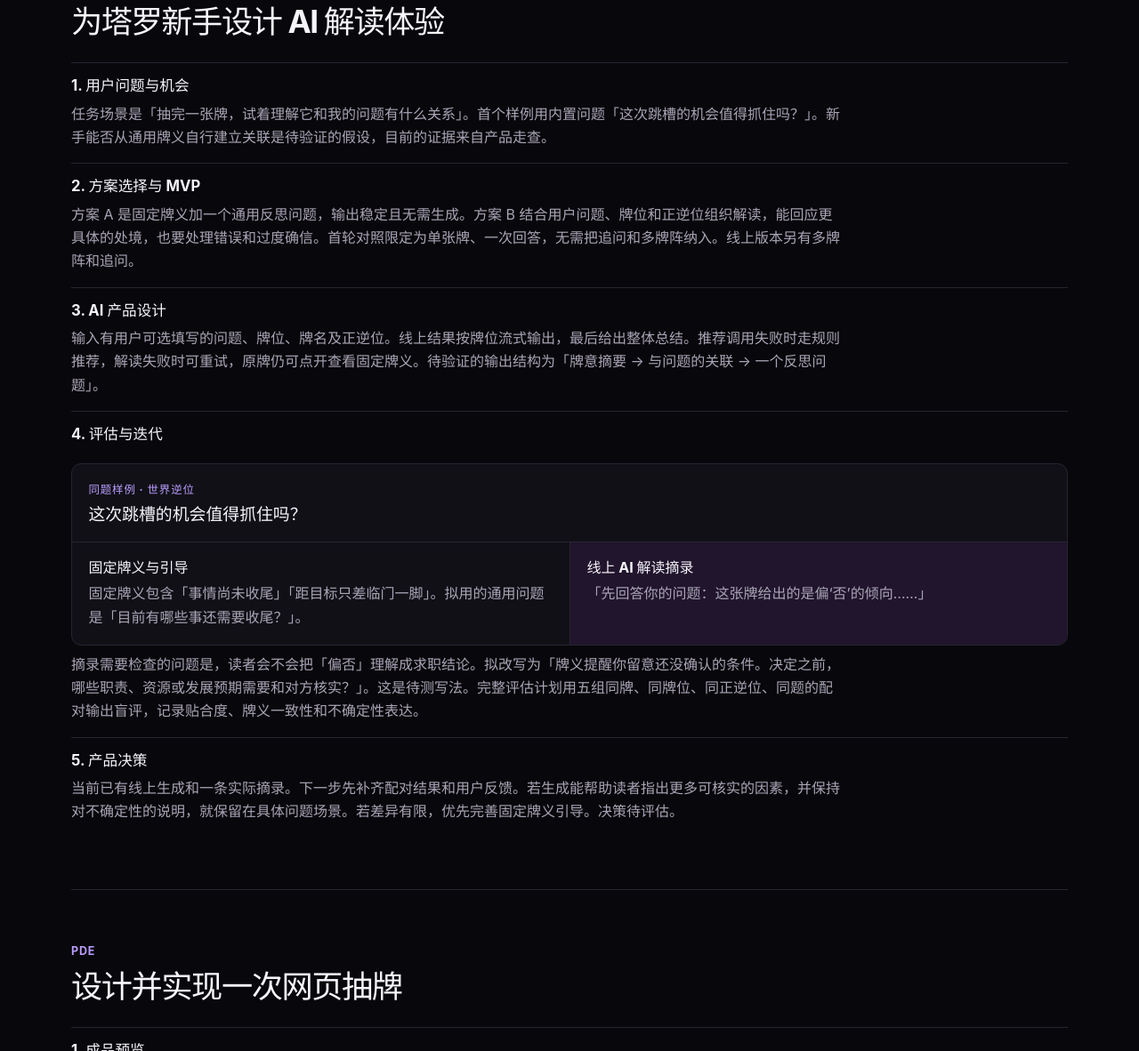
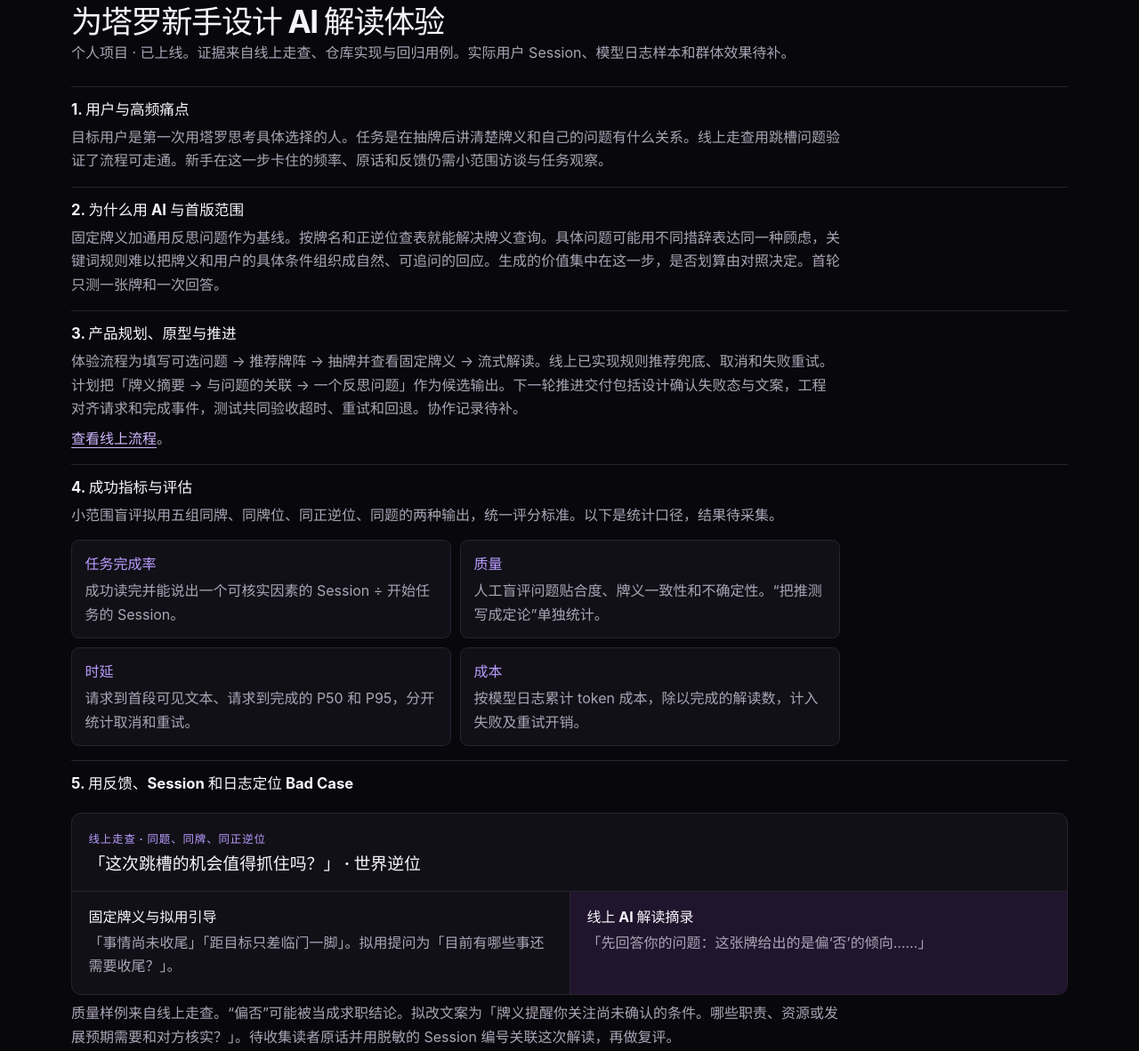
Before and after one commit to ddl123123123/Ai-PM, a plain HTML site: page dist/index.html in a window 1280 px wide. Shown: the part 2187-3369 px from the top of the page at 89% size. Drawn offline with Linux system fonts and the light colour scheme.

Commit message:
Document verifiable decisions for each AI-PM case

```diff
--- a/dist/index.html
+++ b/dist/index.html
@@ -72,34 +72,42 @@
         <header class="case-header">
           <p class="eyebrow">ORAE</p>
           <h2 id="orae-title">从一张牌到一次解读</h2>
-          <div class="case-links"><a class="button light" href="https://tarot.anois.site/" target="_blank" rel="noopener">体验线上 Demo</a><a class="button ghost" href="#ai-pm">AI-PM 五章</a><a class="button ghost" href="#pde">PDE 五章</a></div>
+          <div class="case-links"><a class="button light" href="https://tarot.anois.site/" target="_blank" rel="noopener">体验线上 Demo</a><a class="button ghost" href="#ai-pm">AI-PM 决策链</a><a class="button ghost" href="#pde">PDE 五章</a></div>
         </header>
         <section id="ai-pm" class="case-track" aria-labelledby="orae-pm-title">
           <p class="eyebrow">AI-PM</p>
           <h3 id="orae-pm-title">为塔罗新手设计 AI 解读体验</h3>
+          <p class="case-intro">个人项目 · 已上线。证据来自线上走查、仓库实现与回归用例。实际用户 Session、模型日志样本和群体效果待补。</p>
           <div class="chapters">
             <section class="chapter">
-              <h4>1. 用户问题与机会</h4><p>任务场景是「抽完一张牌，试着理解它和我的问题有什么关系」。首个样例用内置问题「这次跳槽的机会值得抓住吗？」。新手能否从通用牌义自行建立关联是待验证的假设，目前的证据来自产品走查。</p>
+              <h4>1. 用户与高频痛点</h4>
+              <p>目标用户是第一次用塔罗思考具体选择的人。任务是在抽牌后讲清楚牌义和自己的问题有什么关系。线上走查用跳槽问题验证了流程可走通。新手在这一步卡住的频率、原话和反馈仍需小范围访谈与任务观察。</p>
             </section>
             <section class="chapter">
-              <h4>2. 方案选择与 MVP</h4><p>方案 A 是固定牌义加一个通用反思问题，输出稳定且无需生成。方案 B 结合用户问题、牌位和正逆位组织解读，能回应更具体的处境，也要处理错误和过度确信。首轮对照限定为单张牌、一次回答，无需把追问和多牌阵纳入。线上版本另有多牌阵和追问。</p>
+              <h4>2. 为什么用 AI 与首版范围</h4>
+              <p>固定牌义加通用反思问题作为基线。按牌名和正逆位查表就能解决牌义查询。具体问题可能用不同措辞表达同一种顾虑，关键词规则难以把牌义和用户的具体条件组织成自然、可追问的回应。生成的价值集中在这一步，是否划算由对照决定。首轮只测一张牌和一次回答。</p>
             </section>
             <section class="chapter">
-              <h4>3. AI 产品设计</h4><p>输入有用户可选填写的问题、牌位、牌名及正逆位。线上结果按牌位流式输出，最后给出整体总结。推荐调用失败时走规则推荐，解读失败时可重试，原牌仍可点开查看固定牌义。待验证的输出结构为「牌意摘要 → 与问题的关联 → 一个反思问题」。</p>
+              <h4>3. 产品规划、原型与推进</h4>
+              <p>体验流程为填写可选问题 → 推荐牌阵 → 抽牌并查看固定牌义 → 流式解读。线上已实现规则推荐兜底、取消和失败重试。计划把「牌义摘要 → 与问题的关联 → 一个反思问题」作为候选输出。下一轮推进交付包括设计确认失败态与文案，工程对齐请求和完成事件，测试共同验收超时、重试和回退。协作记录待补。</p><p><a href="https://tarot.anois.site/" target="_blank" rel="noopener">查看线上流程</a>。</p>
             </section>
             <section class="chapter" id="evaluation">
-              <h4>4. 评估与迭代</h4>
+              <h4>4. 成功指标与评估</h4>
+              <p>小范围盲评拟用五组同牌、同牌位、同正逆位、同题的两种输出，统一评分标准。以下是统计口径，结果待采集。</p><dl class="success-metrics"><div><dt>任务完成率</dt><dd>成功读完并能说出一个可核实因素的 Session ÷ 开始任务的 Session。</dd></div><div><dt>质量</dt><dd>人工盲评问题贴合度、牌义一致性和不确定性。“把推测写成定论”单独统计。</dd></div><div><dt>时延</dt><dd>请求到首段可见文本、请求到完成的 P50 和 P95，分开统计取消和重试。</dd></div><div><dt>成本</dt><dd>按模型日志累计 token 成本，除以完成的解读数，计入失败及重试开销。</dd></div></dl>
+            </section>
+            <section class="chapter">
+              <h4>5. 用反馈、Session 和日志定位 Bad Case</h4>
               <div class="specimen" id="comparison">
-                <div class="specimen-head"><p class="eyebrow">同题样例 · 世界逆位</p><h5>这次跳槽的机会值得抓住吗？</h5></div>
+                <div class="specimen-head"><p class="eyebrow">线上走查 · 同题、同牌、同正逆位</p><h5>「这次跳槽的机会值得抓住吗？」 · 世界逆位</h5></div>
                 <div class="two-cols">
-                  <div><h5>固定牌义与引导</h5><p>固定牌义包含「事情尚未收尾」「距目标只差临门一脚」。拟用的通用问题是「目前有哪些事还需要收尾？」。</p></div>
+                  <div><h5>固定牌义与拟用引导</h5><p>「事情尚未收尾」「距目标只差临门一脚」。拟用提问为「目前有哪些事还需要收尾？」。</p></div>
                   <div><h5>线上 AI 解读摘录</h5><p>「先回答你的问题：这张牌给出的是偏‘否’的倾向……」</p></div>
                 </div>
-              </div>
-              <p>摘录需要检查的问题是，读者会不会把「偏否」理解成求职结论。拟改写为「牌义提醒你留意还没确认的条件。决定之前，哪些职责、资源或发展预期需要和对方核实？」。这是待测写法。完整评估计划用五组同牌、同牌位、同正逆位、同题的配对输出盲评，记录贴合度、牌义一致性和不确定性表达。</p>
+              </div><p>质量样例来自线上走查。“偏否”可能被当成求职结论。拟改文案为「牌义提醒你关注尚未确认的条件。哪些职责、资源或发展预期需要和对方核实？」。待收集读者原话并用脱敏的 Session 编号关联这次解读，再做复评。</p><p>服务失败有可复现证据。接口回归用例模拟流先输出一段文本、随后上游返回 502。实现会发出 <code>upstream_error</code>，保留重试入口，并避免持久化半段回答或扣配额。诊断可从反馈定位 <code>readingId</code>，再用请求日志的 <code>requestId</code>、错误类型与 <code>llm_log</code> 的耗时和成本定位。模型日志不含提示词和正文，线上日志样本未纳入案例。</p>
             </section>
             <section class="chapter">
-              <h4>5. 产品决策</h4><p>当前已有线上生成和一条实际摘录。下一步先补齐配对结果和用户反馈。若生成能帮助读者指出更多可核实的因素，并保持对不确定性的说明，就保留在具体问题场景。若差异有限，优先完善固定牌义引导。决策待评估。</p>
+              <h4>6. 改动前后与产品决策</h4>
+              <p>回归场景中，故障发生时已输出部分文本。现有处理的预期结果是显式失败、可重试、配额不变。语气改写仍待上线对照，暂无前后指标。只有当生成帮助更多读者发现可核实因素，且质量、时延和成本达标，再保留具体问题场景的 AI 解读。</p>
             </section>
           </div>
         </section>
@@ -134,27 +142,36 @@
         <header class="case-header">
           <p class="eyebrow">高德地图 · 体验设计案例</p><h2 id="amap-title">附近与推荐体验设计</h2>
           <p>让用户在地图里发现想去的地方、看清地理关系，并找到足够的信息做决定。</p>
-          <div class="case-links"><a class="button ghost" href="#amap-ai-pm">AI-PM 五章</a><a class="button ghost" href="#amap-pde">PDE 五章</a></div>
+          <div class="case-links"><a class="button ghost" href="#amap-ai-pm">AI-PM 决策链</a><a class="button ghost" href="#amap-pde">PDE 五章</a></div>
         </header>
         <section id="amap-ai-pm" class="case-track" aria-labelledby="amap-pm-title">
           <p class="eyebrow">AI-PM</p>
           <h3 id="amap-pm-title">让找店和比较在地图里完成</h3>
+          <p class="case-intro">体验设计项目 · 已有问卷、访谈与原型。AI 辅助比较是后续构想，上线与日志数据待补。</p>
           <div class="chapters">
             <section class="chapter">
-              <h4>1. 用户问题与机会</h4><p>原稿围绕周末探店和差旅出行做问卷、访谈、走查与竞品比较。主要断点包括同类推荐过多、商家详情中的决策信息难以扫读，以及收藏地点和行程的空间关系不清楚。</p>
-              <div class="research"><div class="metric"><strong>262</strong><span>问卷行为分群样本</span></div><div><h5>两类常见行为</h5><p>美学漫游型 124 人，占 47.3%，关注场景和审美。效率目标型 65 人，占 24.8%，希望快速选出地点。<a href="assets/amap-research.webp" target="_blank" rel="noopener">查看原稿问卷与分群</a>。</p></div></div>
+              <h4>1. 用户与高频痛点</h4>
+              <p>周末探店者和差旅用户要在陌生地点附近快速选定一餐。原稿问卷、访谈及走查识别了三处断点：同类推荐过多、详情决策信息难扫读、收藏地点和行程的空间关系不清楚。</p><div class="research"><div class="metric"><strong>262</strong><span>问卷行为分群样本</span></div><div><h5>两类常见行为</h5><p>美学漫游型 124 人，占 47.3%。效率目标型 65 人，占 24.8%。这些比例描述问卷分群，单个痛点的发生频率待补。<a href="assets/amap-research.webp" target="_blank" rel="noopener">查看原稿问卷与分群</a>。</p></div></div>
             </section>
             <section class="chapter">
-              <h4>2. 方案选择与 MVP</h4><p>原稿提出三项改造。推荐用主题卡和图文让人发现地点，附近用地图与列表双向联动显示距离和位置，详情重组评分、优惠、推荐菜和评价。作为后续 AI 对照，基线采用固定标签与地图筛选，候选方案只加入「按条件比较附近餐饮地点」。先用一个找店任务评估这项增量。</p>
+              <h4>2. 为什么用 AI 与首版范围</h4>
+              <p>有明确类别、距离和营业条件时，规则筛选和地图搜索足够。多重偏好用自然语言混在一起时，AI 可以把意图拆成可编辑条件，帮助解释条件冲突。先用「酒店附近找一顿晚餐」比较现有筛选与候选解释，地点查询和硬约束仍由有来源的地图字段执行。</p>
             </section>
             <section class="chapter">
-              <h4>3. AI 产品设计</h4><p>以下为后续概念。用户输入如「酒店附近步行可达的晚餐」，系统用地点、步行距离和营业状态等有来源的字段返回候选与理由。字段缺失时标记未知；查询失败时回到地图列表。现有设计稿覆盖推荐、地图联动和详情流程，AI 比较仍处于构想阶段。</p>
+              <h4>3. 产品规划、原型与推进</h4>
+              <p>原稿涵盖推荐主题卡、附近的地图与列表联动，以及商家详情。拟追加的 AI 流程是描述需求 → 确认筛选条件 → 对照地点与理由 → 进入详情。营业状态缺失则标注待确认，查询异常则回到地图列表。拟由设计交付交互原型，数据和工程对齐距离、营业与更新时间字段，测试验收误筛和回退。跨团队推进及上线记录待补。</p><p><a href="#amap-pde">查看原稿流程与交互原型</a>。</p>
             </section>
             <section class="chapter">
-              <h4>4. 评估与迭代</h4><p>原稿的走查与研究支持对信息层级和切换成本的判断。后续计划固定一组地点和找店条件，对照地图筛选与候选说明，记录完成任务所需步骤、是否选中符合条件的地点，以及错误事实出现的位置。暂无 AI 对照结果。</p>
+              <h4>4. 成功指标与评估</h4>
+              <p>拟用同一组地点和条件对比地图筛选与 AI 候选解释，先做小范围任务测试。以下指标暂无实测结果。</p><dl class="success-metrics"><div><dt>任务完成率</dt><dd>选到符合全部硬条件的参与者 ÷ 开始任务的参与者。</dd></div><div><dt>质量</dt><dd>核对距离、营业和类别字段，记录虚构理由、错误匹配和字段缺失的呈现。</dd></div><div><dt>时延</dt><dd>记录操作到可选候选的 P50、P95，以及从开始到做出决定的总耗时。</dd></div><div><dt>成本</dt><dd>每次成功推荐的地点检索与模型调用成本，计入重试。</dd></div></dl>
             </section>
             <section class="chapter">
-              <h4>5. 产品决策</h4><p>现阶段证据支持优先打磨地图与列表联动及商家详情。只有当对照显示候选说明减少筛选步骤且准确呈现营业、距离等信息，再考虑保留 AI 比较。当前交付为研究材料与设计原型。</p>
+              <h4>5. 用反馈、Session 和日志定位 Bad Case</h4>
+              <p>原稿走查里的失败类型是列表与地图分离，用户需要反复对应店铺与位置。原型以卡片和点位双向联动回应。AI 方案拟重点排查营业信息过期或硬条件误筛。复测时按 Session 把反馈、筛选变更、候选、点选关联起来，再用地点字段来源、更新时间与被应用的规则区分数据过期和解析错误。目前无真实 AI 日志样本。</p>
+            </section>
+            <section class="chapter">
+              <h4>6. 改动前后与产品决策</h4>
+              <p>设计前的走查记录了跨界面核对和信息分散。新原型把点位和列表放进同一交互，并在详情重组决策信息。现有材料能展示流程差异。前后任务完成率、步骤和耗时待测。优先验证地图联动，只有 AI 候选说明进一步减少步骤且不引入地点事实错误，才推进试点。</p>
             </section>
           </div>
         </section>
@@ -188,26 +205,36 @@
         <header class="case-header">
           <p class="eyebrow">Arivo · 视频团队管理</p><h2 id="arivo-title">让生成任务能追踪，让审片意见能定位</h2>
           <p>原型覆盖创作画布、生成队列、资产和版本审片。演示使用浏览器本地数据。</p>
-          <div class="case-links"><a class="button light" href="https://arivo-studio-demo.anois-zhao208786.chatgpt.site/#/screens" target="_blank" rel="noopener">打开演示索引</a><a class="button ghost" href="#arivo-ai-pm">AI-PM 五章</a><a class="button ghost" href="#arivo-pde">PDE 五章</a></div>
+          <div class="case-links"><a class="button light" href="https://arivo-studio-demo.anois-zhao208786.chatgpt.site/#/screens" target="_blank" rel="noopener">打开演示索引</a><a class="button ghost" href="#arivo-ai-pm">AI-PM 决策链</a><a class="button ghost" href="#arivo-pde">PDE 五章</a></div>
         </header>
         <section id="arivo-ai-pm" class="case-track" aria-labelledby="arivo-pm-title">
           <p class="eyebrow">AI-PM</p>
           <h3 id="arivo-pm-title">让团队看得见生成进度与失败原因</h3>
+          <p class="case-intro">浏览器交互演示 · 使用本地模拟数据。演示站已部署，真实模型调用、团队访谈与生产监控数据待补。</p>
           <div class="chapters">
             <section class="chapter">
-              <h4>1. 用户问题与机会</h4><p>示例任务是一位创作者提交带参考素材的镜头，随后编辑要接手结果，审阅人要标注具体时刻。待验证的假设是，如果参数、结果和意见分散，交接时容易重复询问或丢失失败上下文。目前依据是原型流程与演示样例，团队访谈待补。</p>
+              <h4>1. 用户与高频痛点</h4>
+              <p>创作者提交带参考素材的镜头，编辑接收新版本，审阅人定位到需要修改的时刻。高频痛点假设是交接缺少提示词、版本和失败原因，参与者需要反复追问或重填。当前依据是原型任务与演示数据，实际频率待用团队访谈和任务观察确认。</p>
             </section>
             <section class="chapter">
-              <h4>2. 方案选择与 MVP</h4><p>可对照「单次生成页＋手动交接」与「按项目组织的任务和审片」。前者适合个人快速试出结果，后者让团队可回看输入、状态和版本。首轮验证聚焦一个项目内的提交、查状态、失败重试和带时间点的审片意见。原型另有画布、资产、剧本和账单。</p>
+              <h4>2. 为什么用 AI 与首版范围</h4>
+              <p>搜索和规则适合复用素材、分类、排队及权限控制。已有素材无法满足具体镜头需求时，才需要根据提示词和参考素材生成新内容。首轮对照用「素材复用或独立生成后手动交接」作为基线，验证项目内提交、查状态、失败恢复和带时间点的审片。</p>
             </section>
             <section class="chapter">
-              <h4>3. AI 产品设计</h4><p>生成面板收集提示词、输出类型、模型参数及可选参考素材。任务中心展示待处理、运行中、已完成或失败，失败详情保留提示词与参数，允许重新提交。演示用本地计时推进任务并展示示例结果，真实模型服务待接入验证。<a href="https://arivo-studio-demo.anois-zhao208786.chatgpt.site/#/generate" target="_blank" rel="noopener">查看生成面板</a>。</p>
+              <h4>3. 产品规划、原型与推进</h4>
+              <p>演示流程为选择模型和输出类型 → 填写提示词和参考素材 → 入队 → 查看结果或重试 → 按时间点审片。拟交付给产品、设计、工程和测试共同评审的内容包括任务状态、失败原因、可重试参数、版本标识及审片权限。当前演示已部署，真实模型、计费与团队上线验收待补。</p><p><a href="https://arivo-studio-demo.anois-zhao208786.chatgpt.site/#/generate" target="_blank" rel="noopener">体验生成原型</a>。</p>
             </section>
             <section class="chapter">
-              <h4>4. 评估与迭代</h4><p>可观察的演示失败样例是「参考素材读取超时」。原型展示未生成结果、保留参数和重试入口。对照计划让参与者分别用两种方案恢复同一失败任务，再把结果交给审阅人，记录恢复成功率、重复填写次数和时间点意见是否被正确接收。暂无模型效果或团队对照数据。</p>
+              <h4>4. 成功指标与评估</h4>
+              <p>小范围任务实验拟让参与者恢复同一个失败任务，再将结果交给另一人按时间点审阅。演示计时仅用于呈现状态。以下真实数据待采集。</p><dl class="success-metrics"><div><dt>任务完成率</dt><dd>完成恢复且审阅人找到正确版本和时间点的组数 ÷ 开始任务的组数。</dd></div><div><dt>质量</dt><dd>按镜头要素和参考素材一致性盲评生成结果，另记录误审版本和重复填写。</dd></div><div><dt>时延</dt><dd>分别统计排队到开始、执行到可预览，以及失败到恢复提交的 P50、P95。</dd></div><div><dt>成本</dt><dd>接入后累计真实生成与重试成本，除以团队接受的有效镜头数。</dd></div></dl>
             </section>
             <section class="chapter">
-              <h4>5. 产品决策</h4><p>当前用本地演示验证交接流程。优先验证任务状态和版本能否被团队正确理解，再决定模型接入和计费范围。真实生成的质量、耗时与成本需要在服务接入后单独度量。</p>
+              <h4>5. 用反馈、Session 和日志定位 Bad Case</h4>
+              <p>可复现的演示失败类型是「参考素材读取超时」。任务详情显示未生成结果，并保留原提示词和参数供重试。接入后拟用反馈中的任务 ID 关联提交 Session，查看素材读取、入队、执行的错误码与耗时，区分素材失效和真正的模型失败。目前只有演示数据。</p><p><a href="https://arivo-studio-demo.anois-zhao208786.chatgpt.site/#/tasks/72f0c241" target="_blank" rel="noopener">复现失败任务与恢复入口</a>。</p>
+            </section>
+            <section class="chapter">
+              <h4>6. 改动前后与产品决策</h4>
+              <p>对照基线是失败后手动找回素材并重填参数。演示中的恢复流程显示失败原因，基于原参数创建一条新任务。现有证据是可操作的交互，对完成率、质量、时延和成本的影响仍待小范围对照。先验证交接闭环，再决定真实模型接入范围。</p>
             </section>
           </div>
         </section>
--- a/dist/portfolio.css
+++ b/dist/portfolio.css
@@ -104,6 +104,11 @@ a.text-link:hover, .project-card:hover .text-link { text-decoration: underline;
 .chapter h5 { font-size: 1rem; }
 .chapter > p { max-width: 54rem; margin-top: .45rem; }
 .chapter strong { color: var(--text); }
+.success-metrics { display: grid; grid-template-columns: repeat(2, minmax(0, 1fr)); gap: .65rem; max-width: 54rem; margin: .9rem 0 0; }
+.success-metrics > div { padding: .8rem .9rem; border: 1px solid var(--line); border-radius: .55rem; background: var(--surface); }
+.success-metrics dt { color: var(--accent); font-weight: 650; }
+.success-metrics dd { margin: .25rem 0 0; color: var(--muted); }
+
 .chapter a:not(.button) { color: #cfb6ff; }
 .specimen, .research { border: 1px solid var(--line); border-radius: .7rem; background: var(--surface); }
 .specimen { margin-top: 1.4rem; overflow: hidden; }
@@ -151,7 +156,7 @@ figcaption { margin-top: .45rem; color: var(--muted); font-size: .81rem; }
   .arc-two { left: 14%; }
   .arc-five { right: 14%; }
   .stage-copy { padding-top: 6.8rem; }
-  .two-cols, .figure-grid, .research { grid-template-columns: 1fr; }
+  .two-cols, .figure-grid, .research, .success-metrics { grid-template-columns: 1fr; }
   .two-cols > div + div { border-left: 0; border-top: 1px solid var(--line); }
   .metric { border: 0; }
   .pde-frames { gap: .35rem; }
```
Also changed, not shown: 1 other file.
